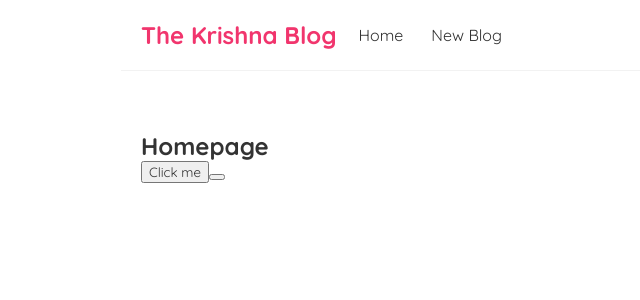
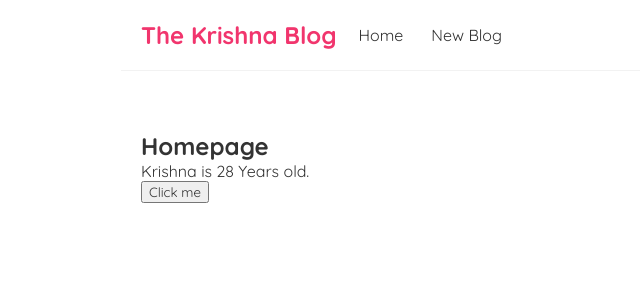
Before and after one commit to NaranSapkota/narayan-blog, a React (Create React App) app: page / in a window 1280 px wide. Shown: the top 300 px of the page, without its empty margins (199-839 px from the left). Built offline with nearby package versions, Linux system fonts and the light colour scheme.

Commit message:
Implemattion of useState Hook

```diff
--- a/src/Home.js
+++ b/src/Home.js
@@ -1,18 +1,21 @@
+import {useState} from 'react';
+
 const Home = () => {
 
+    const[name,setName]=useState('Krishna');
+    const[age,setAge]=useState(28);
+
     const handleClick=() =>{
-        console.log('Hello Krishna')
+       setName("Radha");
+       setAge("30");
     }
-    const handleClickAgain=(name) =>{
 
-        console.log('Hello,'+ name)
-    }
 
     return (
         <div className="home">
             <h2>Homepage</h2>
+            <p>{name} is {age} Years old.</p>
             <button onClick={handleClick}>Click me</button>
-            <button onClick={() =>handleClickAgain('krishna')}></button>
         </div>
      );
 }
```
